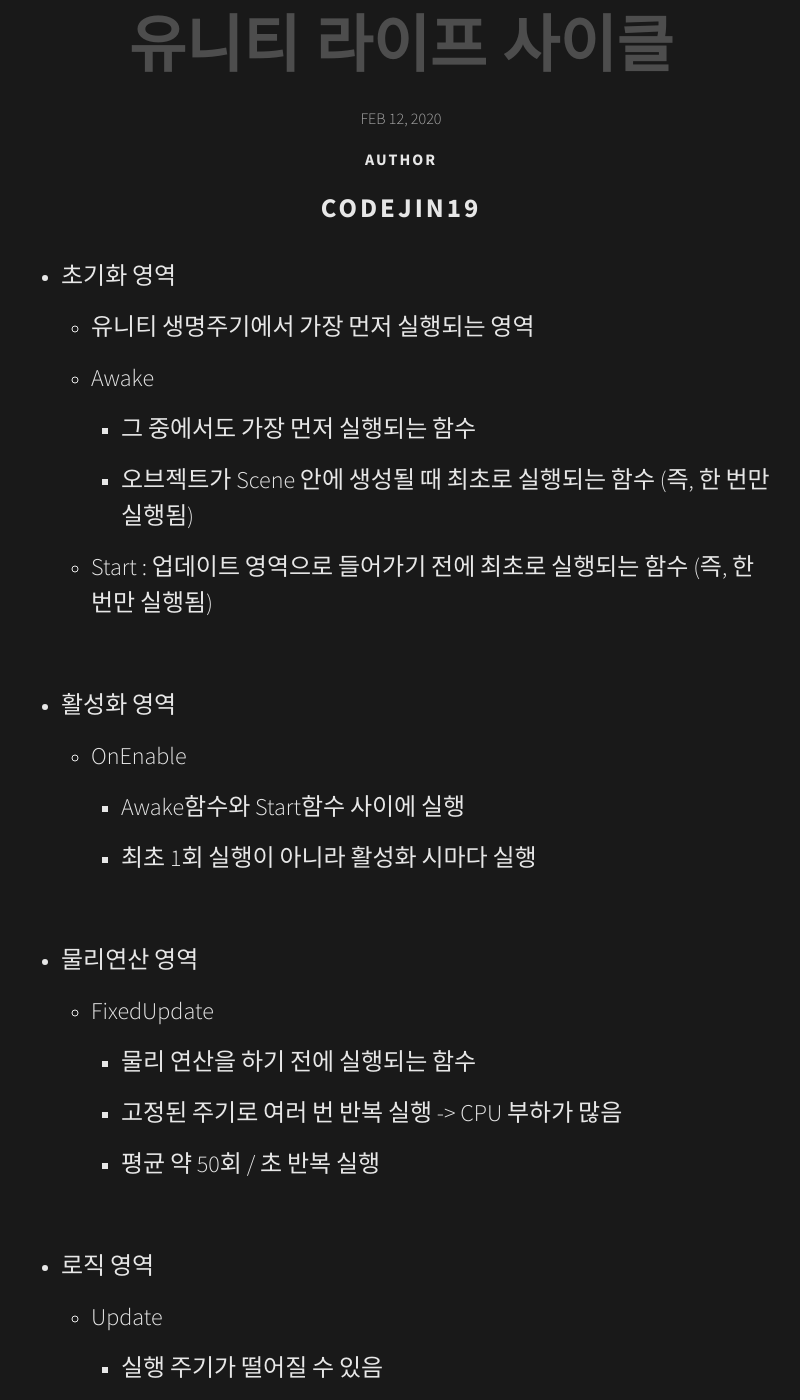
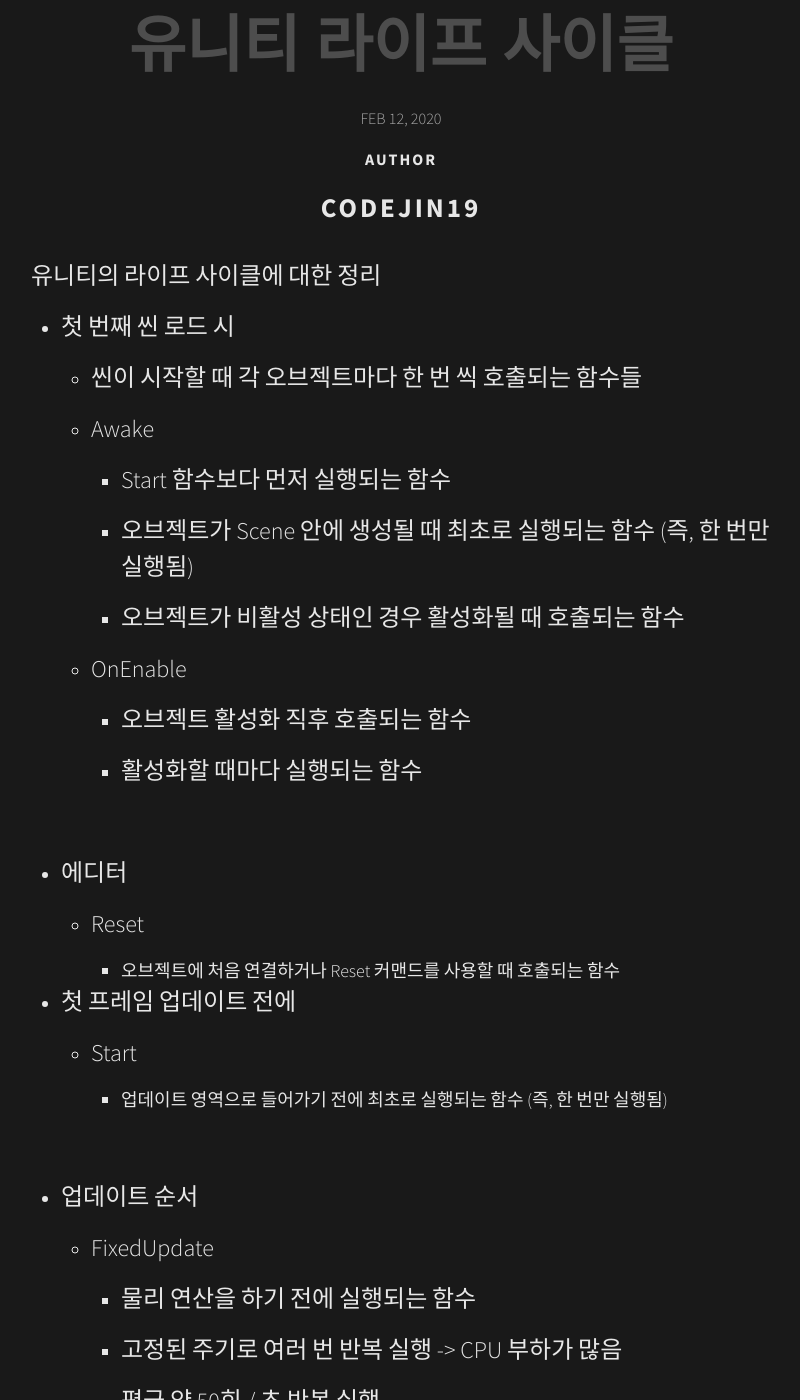
Before and after one commit to CodeJin19/CodeJin19.github.io, a Jekyll site: the page built from _posts/2020-02-12-Unity_LifeCycle.markdown, in a window 1280 px wide and 1400 px high, scrolled down 295 px. Shown: the whole window, without its empty margins (239-1039 px from the left). Built offline with Jekyll 4.4.1, drawn with Linux system fonts in a browser that asks for light colours; nearby versions of some CDN libraries; some of the changed text lies outside the part shown.

Commit message:
modify post

```diff
--- a/_posts/2020-02-12-Unity_LifeCycle.markdown
+++ b/_posts/2020-02-12-Unity_LifeCycle.markdown
@@ -5,31 +5,44 @@ date:   2020-02-12 22:15:27 +0900
 categories: unity
 author: "CodeJin19"
 ---
-- 초기화 영역
 
-  - 유니티 생명주기에서 가장 먼저 실행되는 영역
+유니티의 라이프 사이클에 대한 정리
+
+- 첫 번째 씬 로드 시
+
+  - 씬이 시작할 때 각 오브젝트마다 한 번 씩 호출되는 함수들
 
   - Awake
 
-    - 그 중에서도 가장 먼저 실행되는 함수
+    - Start 함수보다 먼저 실행되는 함수
 
     - 오브젝트가 Scene 안에 생성될 때 최초로 실행되는 함수 (즉, 한 번만 실행됨)
 
-  - Start : 업데이트 영역으로 들어가기 전에 최초로 실행되는 함수 (즉, 한 번만 실행됨)
+    - 오브젝트가 비활성 상태인 경우 활성화될 때 호출되는 함수
+
+  - OnEnable
+
+    - 오브젝트 활성화 직후 호출되는 함수
+
+    - 활성화할 때마다 실행되는 함수
 
 <br>
 
-- 활성화 영역
+- 에디터
 
-  - OnEnable
+  - Reset
 
-    - Awake함수와 Start함수 사이에 실행
+    - 오브젝트에 처음 연결하거나 Reset 커맨드를 사용할 때 호출되는 함수
 
-    - 최초 1회 실행이 아니라 활성화 시마다 실행
+- 첫 프레임 업데이트 전에
+
+  - Start
+
+    - 업데이트 영역으로 들어가기 전에 최초로 실행되는 함수 (즉, 한 번만 실행됨)
 
 <br>
 
-- 물리연산 영역
+- 업데이트 순서
 
   - FixedUpdate
 
@@ -39,11 +52,9 @@ author: "CodeJin19"
 
     - 평균 약 50회 / 초 반복 실행
 
-<br>
+  - Update
 
-- 로직 영역
-
-  - Update
+    - 프레임 당 한 번 호출되는 함수
 
     - 실행 주기가 떨어질 수 있음
 
@@ -51,22 +62,25 @@ author: "CodeJin19"
 
   - LateUpdate
 
-    - 모든 업데이트 이후 실행
+    - 모든 업데이트 이후 프레임 당 한 번 호출되는 함수
 
     - 평균 약 60회 / 초 반복 실행 (60FPS)
 
 <br>
 
-- 비활성화 영역
+- 종료할 때
 
   - OnDisable
 
-  - 모든 업데이트 이후 객체가 비활성화 되거나 해체될 때 실행
+    - 모든 업데이트 이후 객체가 비활성화 되거나 해체될 때 실행
 
 <br>
 
-- 해체
+- 오브젝트를 파괴할 때
 
   - OnDestroy
 
     - 삭제 함수
+
+
+[유니티 홈페이지의 라이프사이클 문서](https://docs.unity3d.com/kr/2018.4/Manual/ExecutionOrder.html)
```
